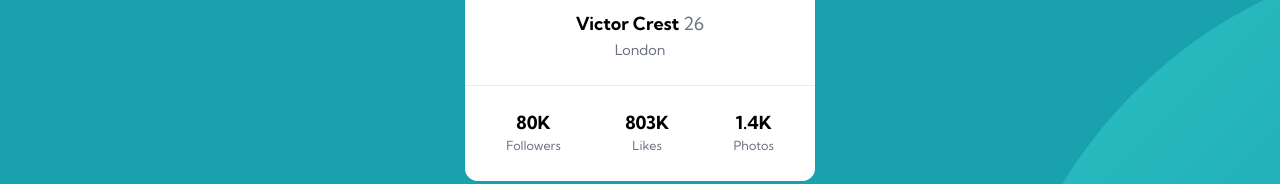
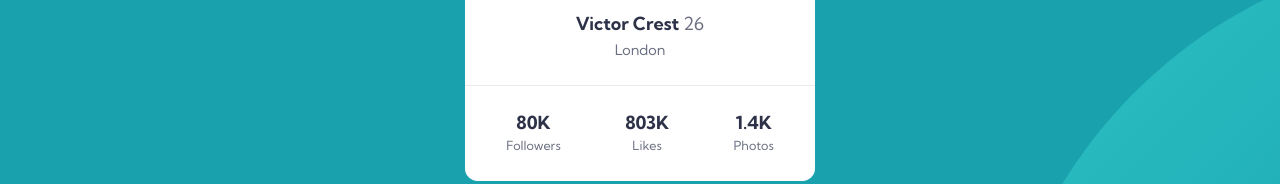
Before and after one commit to YeongOh/profile-card-component, a plain HTML site: page index.html in a window 1280 px wide. Shown: the part 411-595 px from the top of the page. Drawn offline with Linux system fonts and the light colour scheme; files whose address does not match are found by name.

Commit message:
changed color of texts

```diff
--- a/styles.css
+++ b/styles.css
@@ -97,6 +97,7 @@ body {
   margin-bottom: 0.4rem;
   font-weight: 700;
   font-size: 1rem;
+  color: var(--color-primary-very-dark-desat-blue);
 }
 
 .card__age {
@@ -123,6 +124,7 @@ body {
 .card__numbers {
   font-weight: 700;
   margin-bottom: 0.3rem;
+  color: var(--color-primary-very-dark-desat-blue);
 }
 
 .card__stats__category {
```
